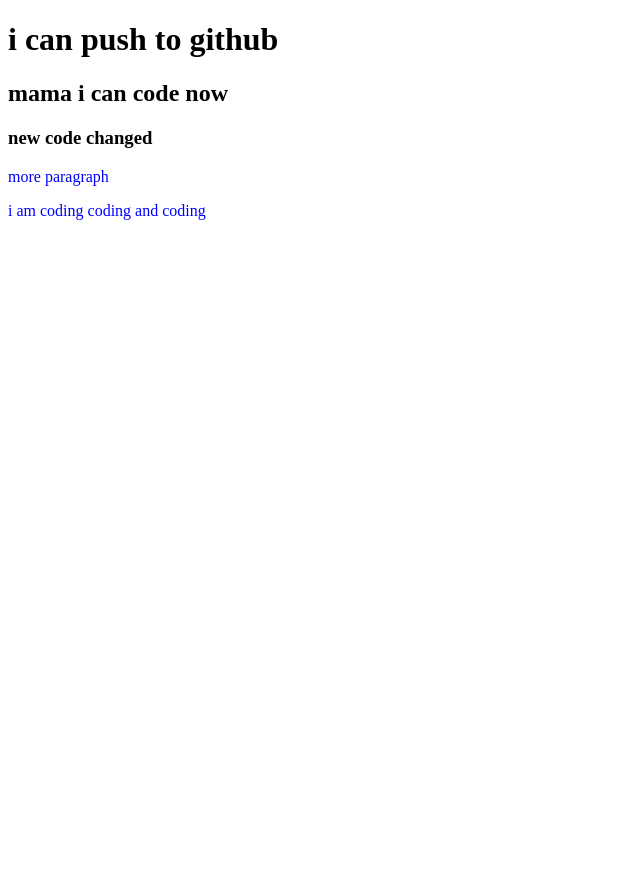
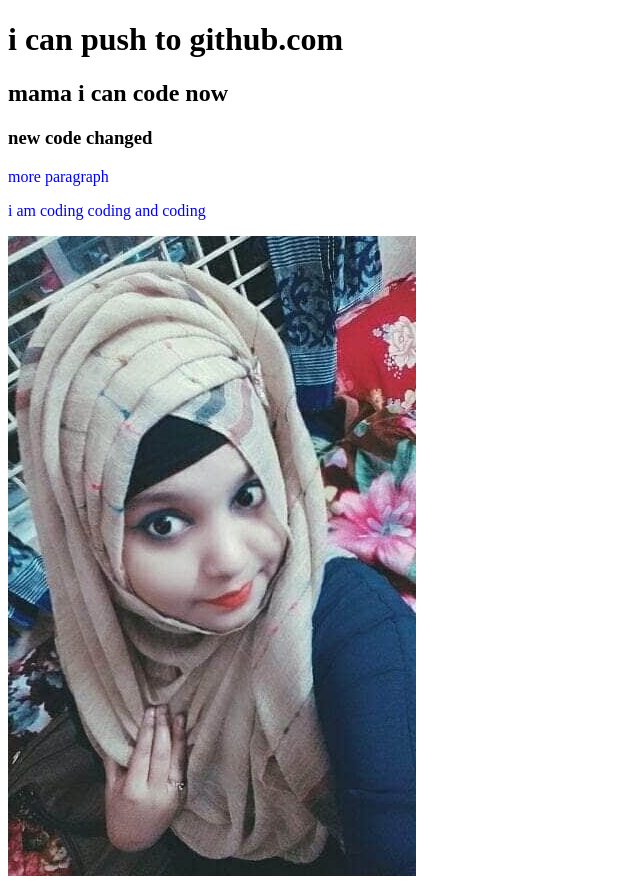
Before and after one commit to saraafrin/my-first1-repo, a plain HTML site: page index.html in a window 1280 px wide. Shown: the whole page, without its empty margins (0-640 px from the left). Before the commit the page ends 800 px from the top, so only its background shows below. Drawn offline with Linux system fonts and the light colour scheme.

Commit message:
image added

```diff
--- a/index.html
+++ b/index.html
@@ -8,10 +8,11 @@
     <link rel="stylesheet" href="style.css">
 </head>
 <body>
-    <h1>i can push to github</h1>
+    <h1>i can push to github.com</h1>
     <h2>mama i can code now</h2>
     <h3>new code changed</h3>
     <p>more paragraph</p>
     <p>i am coding coding and coding</p>
+    <img src="sara.jpeg" alt="">
 </body>
 </html>
```
Also changed, not shown: sara.jpeg (added).
